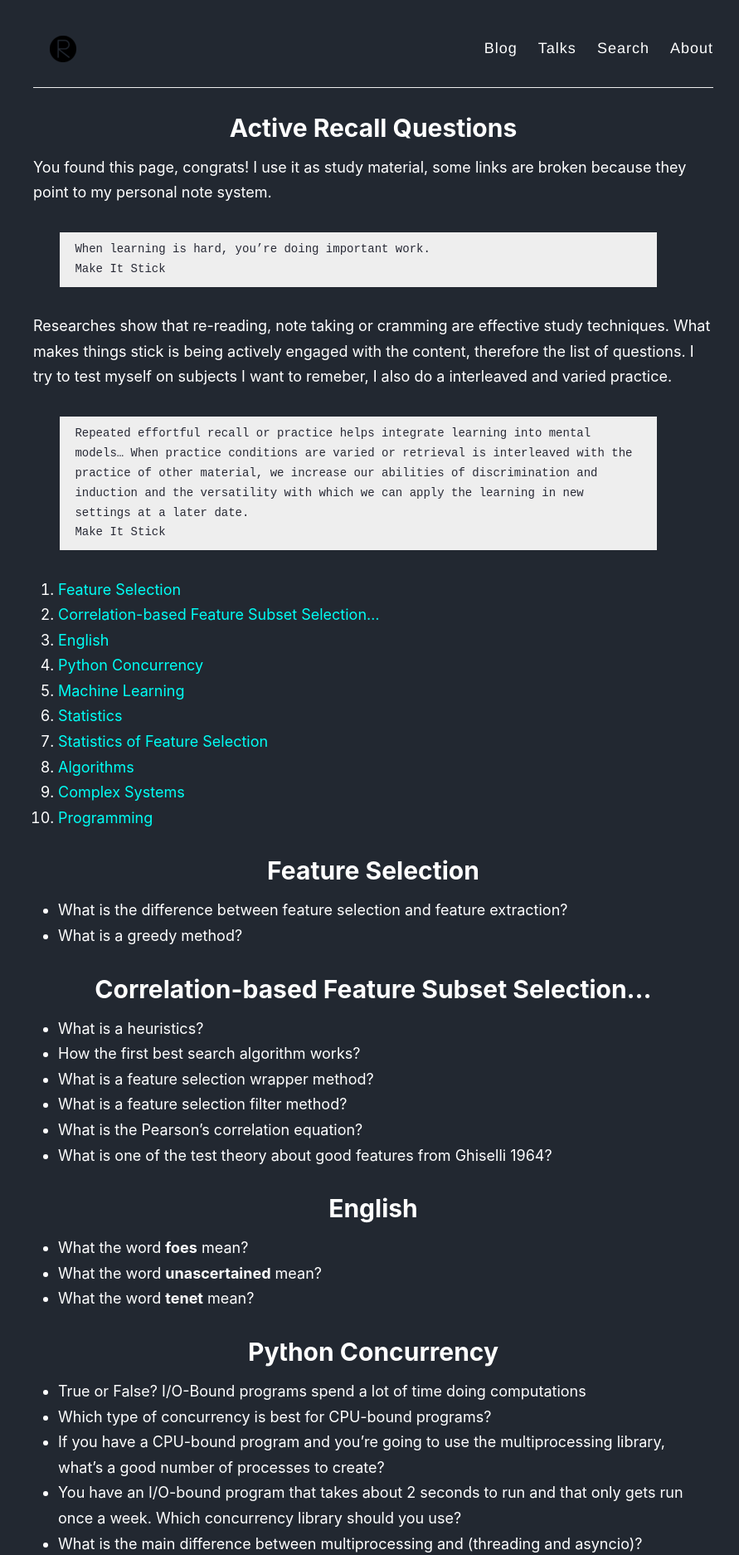
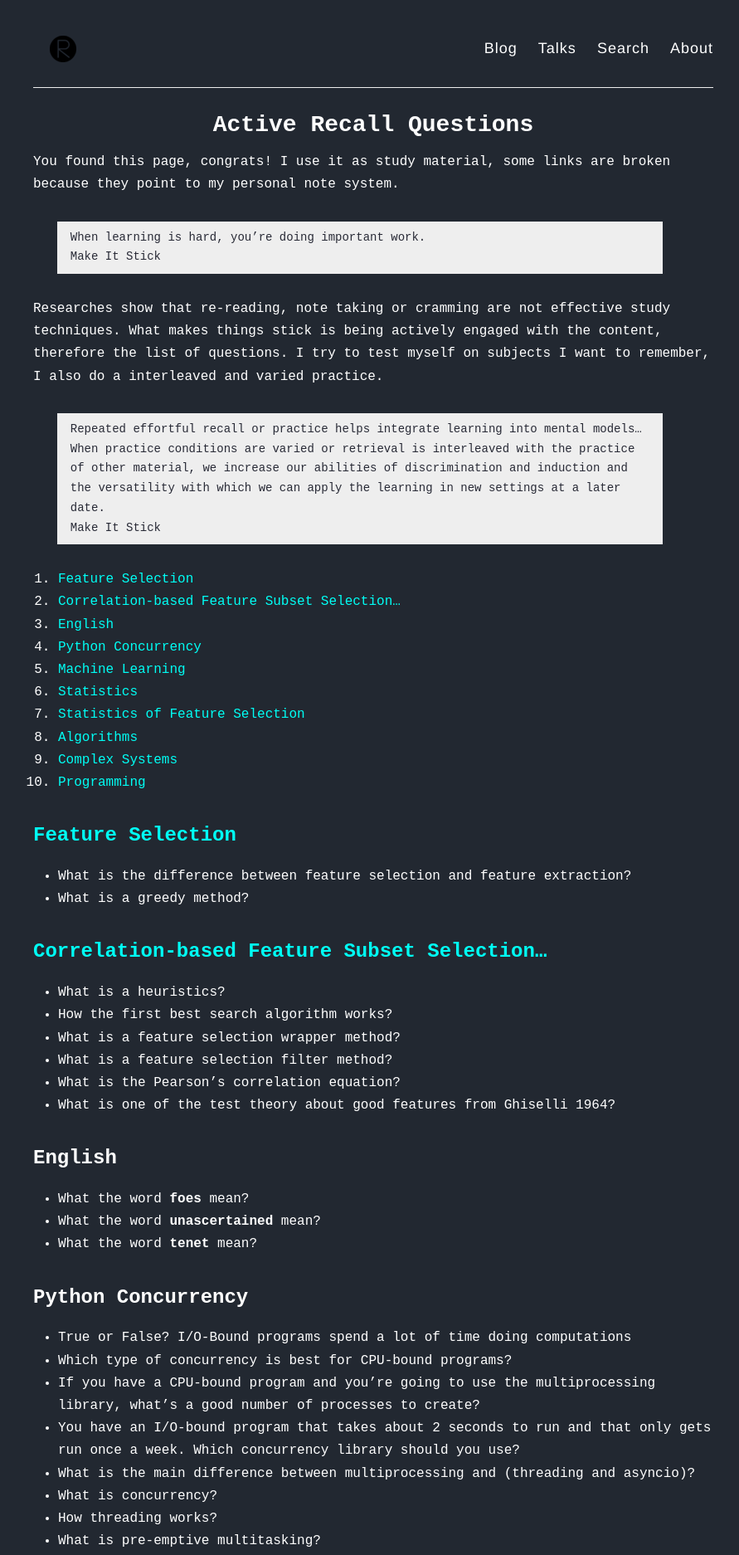
Before and after one commit to rsarai/-rsarai.github.io, a Jekyll site: the page built from _pages/questions.md, in a window 1280 px wide. Shown: the top 1874 px of the page at 83% size, without its empty margins (190-1081 px from the left). Built offline with Jekyll 4.4.1, drawn with Linux system fonts in a browser that asks for light colours.

Commit message:
Changes font of the site and fix typos

```diff
--- a/_pages/questions.md
+++ b/_pages/questions.md
@@ -3,7 +3,6 @@
 title: Active Recall Questions
 permalink: /questions/
 ---
-
 You found this page, congrats! I use it as study material, some links are broken because they point to my personal note system.
 
 
@@ -11,7 +10,7 @@
 >
 > <cite>Make It Stick</cite>
 
-Researches show that re-reading, note taking or cramming are effective study techniques. What makes things stick is being actively engaged with the content, therefore the list of questions. I try to test myself on subjects I want to remeber, I also do a interleaved and varied practice.
+Researches show that re-reading, note taking or cramming are not effective study techniques. What makes things stick is being actively engaged with the content, therefore the list of questions. I try to test myself on subjects I want to remember, I also do a interleaved and varied practice.
 
 > Repeated effortful recall or practice helps integrate learning into mental models&#x2026; When practice conditions are varied or retrieval is interleaved with the practice of other material, we increase our abilities of discrimination and induction and the versatility with which we can apply the learning in new settings at a later date.
 >
@@ -35,7 +34,7 @@
 
 <a id="org7f94ab0"></a>
 
-# [Feature Selection](20200307083655_feature_selection.md)
+## [Feature Selection](20200307083655_feature_selection.md)
 
 -   What is the difference between feature selection and feature extraction?
 -   What is a greedy method?
@@ -43,7 +42,7 @@
 
 <a id="org2ce4c47"></a>
 
-# [Correlation-based Feature Subset Selection&#x2026;](20200315154338_2000hall.md)
+## [Correlation-based Feature Subset Selection&#x2026;](20200315154338_2000hall.md)
 
 -   What is a heuristics?
 -   How the first best search algorithm works?
@@ -55,7 +54,7 @@
 
 <a id="org41312b4"></a>
 
-# English
+## English
 
 -   What the word **foes** mean?
 -   What the word **unascertained** mean?
@@ -64,7 +63,7 @@
 
 <a id="org8d2a88f"></a>
 
-# Python Concurrency
+## Python Concurrency
 
 -   True or False? I/O-Bound programs spend a lot of time doing computations
 -   Which type of concurrency is best for CPU-bound programs?
@@ -80,7 +79,7 @@
 
 <a id="orgdca234a"></a>
 
-# [Machine Learning](20200308140621_machinelearning.md)
+## [Machine Learning](20200308140621_machinelearning.md)
 
 -   What is generalization?
 -   How to estimate the generalization ability?
@@ -104,7 +103,7 @@
 
 <a id="org1c686f6"></a>
 
-# Statistics
+## Statistics
 
 -   What is probability?
 -   What is membership?
@@ -122,7 +121,7 @@
 
 <a id="orge28f0fc"></a>
 
-# Statistics of Feature Selection
+## Statistics of Feature Selection
 
 -   What is the problem of feature selection for statistics?
 -   What is a null distribution?
@@ -148,7 +147,7 @@
 
 <a id="org43a365f"></a>
 
-# Algorithms
+## Algorithms
 
 -   What is a deterministic algorithm?
 -   What is a nondeterministic algorithm?
@@ -156,7 +155,7 @@
 
 <a id="org024910a"></a>
 
-# Complex Systems
+## Complex Systems
 
 -   What is the focus of the grey system theory?
 -   What is the scientific principle of simplicity?
@@ -165,7 +164,7 @@
 
 <a id="orgfd924a7"></a>
 
-# Programming
+## Programming
 
 -   What is Elixir match operator?
 -   In which scenarios Elixir shines?
--- a/assets/style.scss
+++ b/assets/style.scss
@@ -22,11 +22,12 @@
 
 body {
   background: $siteBackgroundColor;
-  font-family: -system-ui, -apple-system, BlinkMacSystemFont, 'Segoe UI', 'Helvetica Neue', sans-serif, "Apple Color Emoji", "Segoe UI Emoji", "Segoe UI Symbol";
+  // font-family: -system-ui, -apple-system, BlinkMacSystemFont, 'Segoe UI', 'Helvetica Neue', sans-serif, "Apple Color Emoji", "Segoe UI Emoji", "Segoe UI Symbol";
+  font-family: 'Courier New', Courier, monospace;
   color: #fff;
   line-height: 1.7;
   font-weight: 400;
-  font-size: 18px;
+  font-size: 16px;
   height: 100%;
 }
 
@@ -38,7 +39,8 @@
 }
 
 h1, h2, h3, h4, h5, h6 {
-  font-family: -system-ui, -apple-system, BlinkMacSystemFont, "Segoe UI", Roboto, Helvetica, Arial, sans-serif, "Apple Color Emoji", "Segoe UI Emoji", "Segoe UI Symbol";
+  // font-family: -system-ui, -apple-system, BlinkMacSystemFont, "Segoe UI", Roboto, Helvetica, Arial, sans-serif, "Apple Color Emoji", "Segoe UI Emoji", "Segoe UI Symbol";
+  font-family: 'Courier New', Courier, monospace;
   color: #fff;
   font-weight: bold;
 
@@ -53,7 +55,7 @@
 }
 
 h1 {
-  font-size: 30px;
+  font-size: 28px;
   a {
     color: inherit;
   }
@@ -74,6 +76,8 @@
 
 p {
   margin: 0 0 30px 0;
+  font-weight: 300;
+  font-size: 16px;
 
   > .small {
     font-size: 12px;
@@ -380,7 +384,7 @@
     /*border-left: 2px solid $gray;*/
     padding: 0.5em 1em;
     color: #282a36;
-    font-size: 18px;
+    font-size: 16px;
     font-family: 'Courier New', Courier, monospace;
     background-color: #50fa7b;
 
@@ -458,7 +462,8 @@
 }
 
 .post h1{
-  font-family: -system-ui, -apple-system, BlinkMacSystemFont, "Segoe UI", Roboto, Helvetica, Arial, sans-serif, "Apple Color Emoji", "Segoe UI Emoji", "Segoe UI Symbol";
+  // font-family: -system-ui, -apple-system, BlinkMacSystemFont, "Segoe UI", Roboto, Helvetica, Arial, sans-serif, "Apple Color Emoji", "Segoe UI Emoji", "Segoe UI Symbol";
+  font-family: 'Courier New', Courier, monospace;
   text-align: left;
   font-weight: bold;
   font-kerning: auto;
@@ -467,7 +472,8 @@
 }
 
 .page h1{
-  font-family: -system-ui, -apple-system, BlinkMacSystemFont, "Segoe UI", Roboto, Helvetica, Arial, sans-serif, "Apple Color Emoji", "Segoe UI Emoji", "Segoe UI Symbol";
+  // font-family: -system-ui, -apple-system, BlinkMacSystemFont, "Segoe UI", Roboto, Helvetica, Arial, sans-serif, "Apple Color Emoji", "Segoe UI Emoji", "Segoe UI Symbol";
+  font-family: 'Courier New', Courier, monospace;
   text-align: center;
   font-weight: bold;
   font-kerning: auto;
@@ -489,7 +495,8 @@
 .cd-container a {
   color: #30434e;
   text-decoration: none;
-  font-family: "Open Sans", sans-serif;
+  // font-family: "Open Sans", sans-serif;
+  font-family: 'Courier New', Courier, monospace;
 }
 
 .cd-container img {
@@ -497,7 +504,8 @@
 }
 
 .cd-container h1, .cd-container h2 {
-  font-family: "Open Sans", sans-serif;
+  // font-family: "Open Sans", sans-serif;
+  font-family: 'Courier New', Courier, monospace;
   font-weight: bold;
 }
 
```
Also changed, not shown: _pages/about.md (+1 -1 lines).
